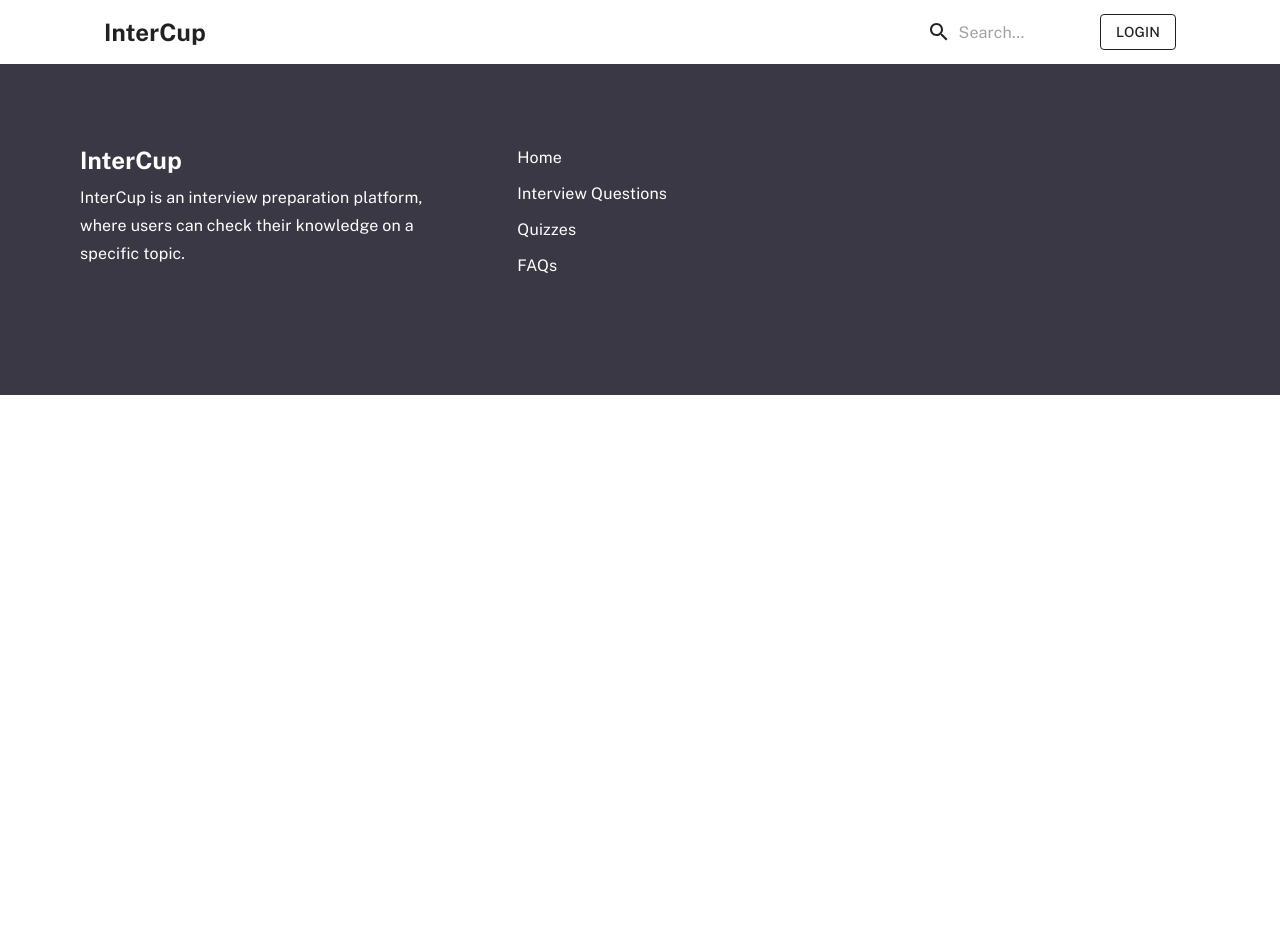
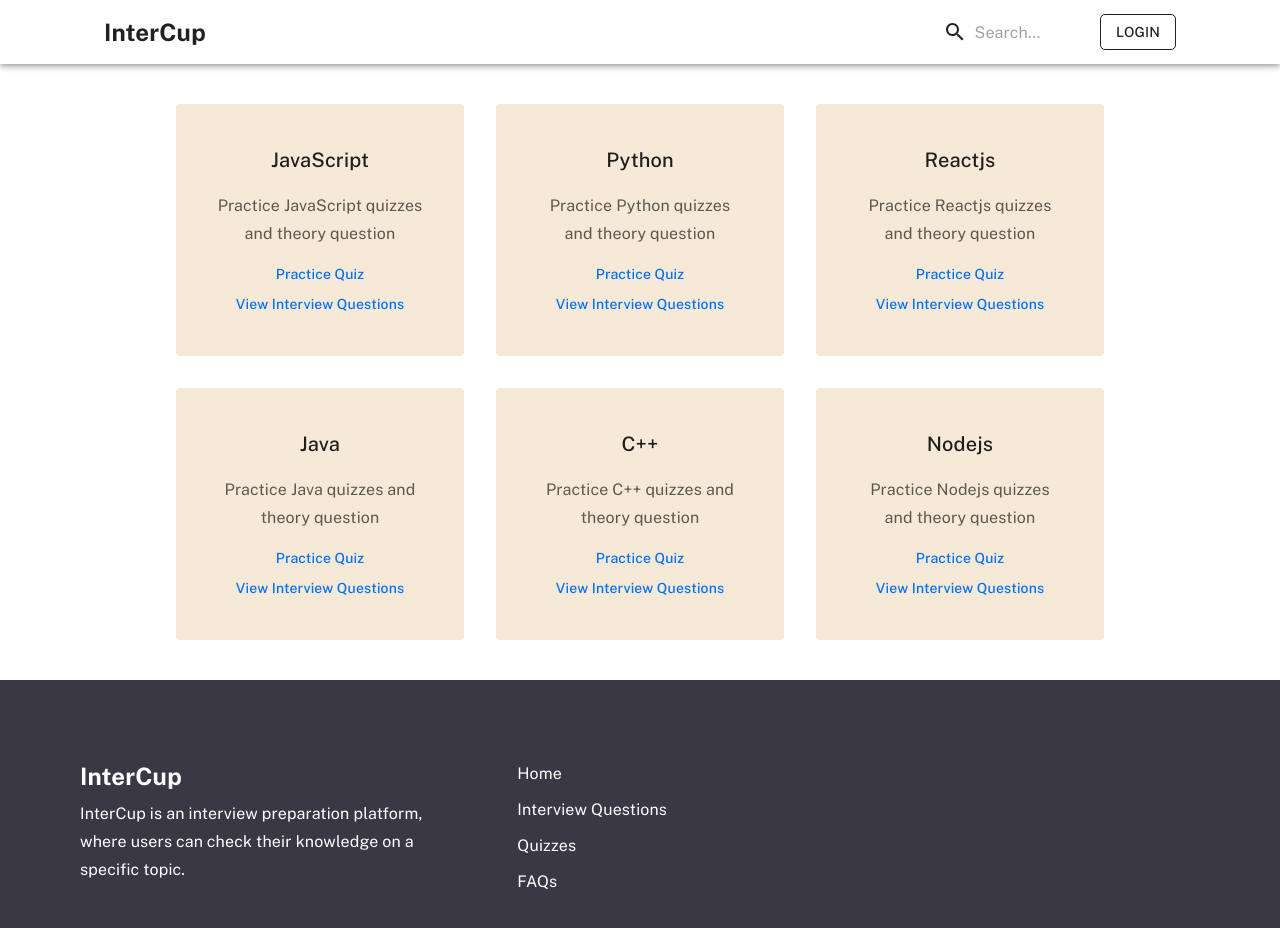
Before and after one commit to rsinghcodes/InterCup, a React (Create React App) app in the folder client/: page /topics/practice in a window 1280 px wide. Shown: the top 928 px of the page. Before the commit the page ends 800 px from the top, so only its background shows below. Built offline with nearby package versions, Linux system fonts and the light colour scheme; some icons are missing.

Commit message:
Added all topics page

```diff
--- a/client/src/App.js
+++ b/client/src/App.js
@@ -6,6 +6,7 @@ import Home from './pages/Home';
 import Login from './pages/Login';
 import Register from './pages/Register';
 import ScrollToTop from './components/ScrollToTop';
+import Topics from './pages/Topics';
 
 function App() {
   const theme = createTheme({
@@ -24,6 +25,7 @@ function App() {
       <Container>
         <Routes>
           <Route path="/" element={<Home />} />
+          <Route path="/topics/practice/" element={<Topics />} />
           <Route path="/user/accounts/login" element={<Login />} />
           <Route path="/user/accounts/register" element={<Register />} />
         </Routes>
--- /dev/null
+++ b/client/src/components/CustomCard.js
@@ -0,0 +1,56 @@
+import React from 'react';
+import { styled } from '@mui/material/styles';
+import { Link as RouterLink } from 'react-router-dom';
+import { Card, Link, Typography } from '@mui/material';
+
+const RootStyle = styled(Card)(({ theme }) => ({
+  boxShadow: 'none',
+  textAlign: 'center',
+  padding: theme.spacing(5),
+  backgroundColor: '#F7E9D7',
+}));
+
+const CustomCard = ({ topicName, children, quizLink, theoryLink }) => {
+  return (
+    <RootStyle>
+      <Typography variant="h6">{topicName}</Typography>
+      <Typography variant="subtitle1" sx={{ opacity: 0.72 }} mt={2}>
+        {children}
+      </Typography>
+      <Typography
+        variant="body2"
+        align="center"
+        sx={{
+          mt: 2,
+        }}
+      >
+        <Link
+          variant="subtitle2"
+          component={RouterLink}
+          to={quizLink}
+          underline="hover"
+        >
+          Practice Quiz
+        </Link>
+      </Typography>
+      <Typography
+        variant="body2"
+        align="center"
+        sx={{
+          mt: 1,
+        }}
+      >
+        <Link
+          variant="subtitle2"
+          component={RouterLink}
+          to={theoryLink}
+          underline="hover"
+        >
+          View Interview Questions
+        </Link>
+      </Typography>
+    </RootStyle>
+  );
+};
+
+export default CustomCard;
--- a/client/src/components/Footer.js
+++ b/client/src/components/Footer.js
@@ -66,7 +66,7 @@ const Footer = () => {
           <Link
             variant="subtitle1"
             component={RouterLink}
-            to="/"
+            to="/topics/practice/"
             underline="hover"
             display="block"
             color="white"
@@ -77,7 +77,7 @@ const Footer = () => {
           <Link
             variant="subtitle1"
             component={RouterLink}
-            to="/"
+            to="/topics/practice/"
             underline="hover"
             display="block"
             color="white"
--- a/client/src/components/Header.js
+++ b/client/src/components/Header.js
@@ -78,9 +78,13 @@ export default function Header() {
             />
           </Search>
           <Button
+            variant="outlined"
             color="inherit"
-            sx={{ marginLeft: '1rem' }}
-            variant="outlined"
+            disableElevation
+            disableRipple
+            sx={{
+              borderRadius: '5px',
+            }}
             component={Link}
             to="/user/accounts/login"
           >
--- a/client/src/components/HomeCard.js
+++ b/client/src/components/HomeCard.js
@@ -25,7 +25,7 @@ const IconWrapperStyle = styled('div')(({ theme }) => ({
   )} 0%, ${alpha(theme.palette.primary.dark, 0.24)} 100%)`,
 }));
 
-const HomeCard = () => {
+const HomeCard = ({ heading, children }) => {
   return (
     <RootStyle>
       <IconWrapperStyle>
@@ -36,11 +36,9 @@ const HomeCard = () => {
           height={24}
         />
       </IconWrapperStyle>
-      <Typography variant="h6">
-        Practice quizzes and share with friends
-      </Typography>
+      <Typography variant="h6">{heading}</Typography>
       <Typography variant="subtitle1" sx={{ opacity: 0.72 }} mt={2}>
-        Practice quizzes and share with friends.
+        {children}
       </Typography>
     </RootStyle>
   );
--- a/client/src/pages/Home.js
+++ b/client/src/pages/Home.js
@@ -43,7 +43,7 @@ const Home = () => {
               px: 6,
               py: 1,
               mt: 3,
-              fontSize: { xs: '1rem' },
+              fontSize: { xs: '0.8rem', lg: '1rem' },
               textTransform: 'none',
               borderRadius: '5px',
               boxShadow: '0 4px 14px 0 rgb(0 118 255 / 39%)',
@@ -108,7 +108,7 @@ const Home = () => {
             px: 6,
             py: 1,
             mt: 3,
-            fontSize: { xs: '1rem' },
+            fontSize: { xs: '0.8rem', lg: '1rem' },
             textTransform: 'none',
             borderRadius: '5px',
             boxShadow: '0 4px 14px 0 rgb(0 118 255 / 39%)',
@@ -129,13 +129,19 @@ const Home = () => {
       >
         <Grid container justifyContent="center" alignItems="center" gap={4}>
           <Grid item xs={12} md={3}>
-            <HomeCard />
+            <HomeCard heading="Practice quizzes">
+              Practice quizzes and share with friends.
+            </HomeCard>
           </Grid>
           <Grid item xs={12} md={3}>
-            <HomeCard />
+            <HomeCard heading="Interviewer's Favorite questions">
+              Practice the most Favorite questions asked by the interviewer.
+            </HomeCard>
           </Grid>
           <Grid item xs={12} md={3}>
-            <HomeCard />
+            <HomeCard heading="Complete Interview Questions">
+              Be prepared for all types of questions.
+            </HomeCard>
           </Grid>
         </Grid>
         <Typography
--- a/client/src/pages/Login.js
+++ b/client/src/pages/Login.js
@@ -28,9 +28,6 @@ const Login = () => {
   return (
     <Box display="flex">
       <SectionStyle sx={{ display: { xs: 'none', md: 'flex' } }} elevation={0}>
-        <Typography variant="h3" sx={{ px: 5, mt: 10, mb: 5 }}>
-          Hi, Welcome Back
-        </Typography>
         <img src="/assets/images/illustration_login.png" alt="login" />
       </SectionStyle>
       <Container maxWidth="sm">
--- a/client/src/pages/Register.js
+++ b/client/src/pages/Register.js
@@ -30,9 +30,6 @@ export default function Register() {
   return (
     <Box display="flex">
       <SectionStyle sx={{ display: { xs: 'none', md: 'flex' } }} elevation={0}>
-        <Typography variant="h3" sx={{ px: 5, mt: 10, mb: 5 }}>
-          Register new account
-        </Typography>
         <img alt="register" src="/assets/images/illustration_login.png" />
       </SectionStyle>
 
@@ -43,7 +40,7 @@ export default function Register() {
               Get started absolutely free.
             </Typography>
             <Typography sx={{ color: 'text.secondary' }}>
-              Free forever. No credit card needed.
+              Register free forever.
             </Typography>
           </Box>
 
--- /dev/null
+++ b/client/src/pages/Topics.js
@@ -0,0 +1,75 @@
+import React from 'react';
+import { Box, Grid } from '@mui/material';
+
+import CustomCard from '../components/CustomCard';
+
+const Topics = () => {
+  return (
+    <Box
+      display="flex"
+      justifyContent="center"
+      alignItems="center"
+      flexDirection="column"
+      sx={{ py: 5 }}
+    >
+      <Grid container justifyContent="center" alignItems="center" gap={4}>
+        <Grid item xs={12} md={3}>
+          <CustomCard
+            topicName="JavaScript"
+            quizLink="/topics/practice/javascript/quiz"
+            theoryLink="/topics/practice/javascript/theory"
+          >
+            Practice JavaScript quizzes and theory question
+          </CustomCard>
+        </Grid>
+        <Grid item xs={12} md={3}>
+          <CustomCard
+            topicName="Python"
+            quizLink="/topics/practice/python/quiz"
+            theoryLink="/topics/practice/python/theory"
+          >
+            Practice Python quizzes and theory question
+          </CustomCard>
+        </Grid>
+        <Grid item xs={12} md={3}>
+          <CustomCard
+            topicName={`Reactjs`}
+            quizLink="/topics/practice/reactjs/quiz"
+            theoryLink="/topics/practice/reactjs/theory"
+          >
+            Practice Reactjs quizzes and theory question
+          </CustomCard>
+        </Grid>
+        <Grid item xs={12} md={3}>
+          <CustomCard
+            topicName={`Java`}
+            quizLink="/topics/practice/java/quiz"
+            theoryLink="/topics/practice/java/theory"
+          >
+            Practice Java quizzes and theory question
+          </CustomCard>
+        </Grid>
+        <Grid item xs={12} md={3}>
+          <CustomCard
+            topicName={`C++`}
+            quizLink="/topics/practice/c-plus-plus/quiz"
+            theoryLink="/topics/practice/c-plus-plus/theory"
+          >
+            Practice C++ quizzes and theory question
+          </CustomCard>
+        </Grid>
+        <Grid item xs={12} md={3}>
+          <CustomCard
+            topicName={`Nodejs`}
+            quizLink="/topics/practice/nodejs/quiz"
+            theoryLink="/topics/practice/nodejs/theory"
+          >
+            Practice Nodejs quizzes and theory question
+          </CustomCard>
+        </Grid>
+      </Grid>
+    </Box>
+  );
+};
+
+export default Topics;
```
